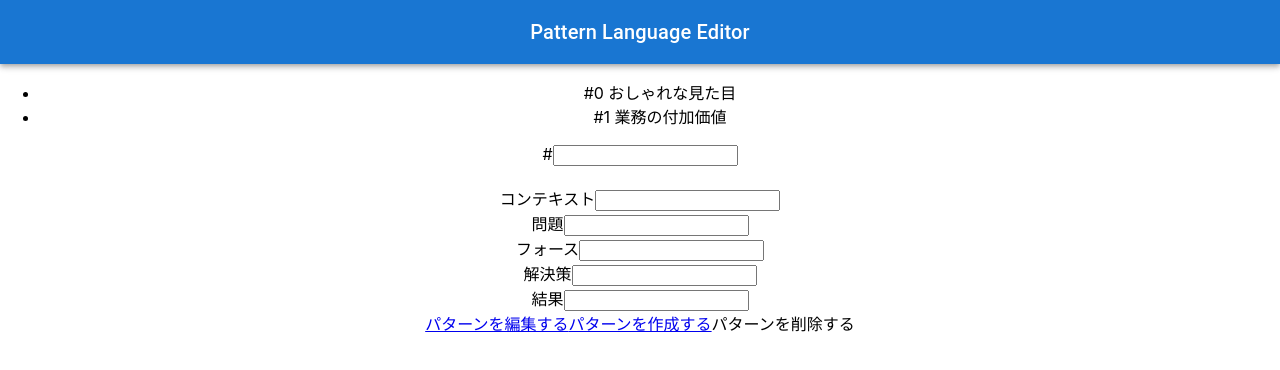
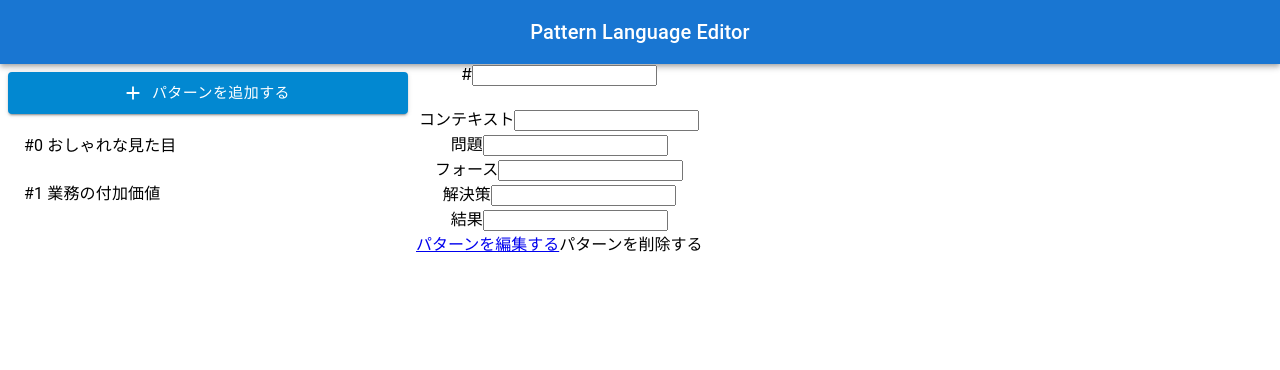
Before and after one commit to msntts/PatternLanguageEditor, a React (Create React App) app in the folder pattern-language-editor-client/: page / in a window 1280 px wide. Shown: the top 370 px of the page. Built offline with nearby package versions, Linux system fonts and the light colour scheme.

Commit message:
パターンリストの見た目改善 (#16)

```diff
--- a/pattern-language-editor-client/src/views/App.tsx
+++ b/pattern-language-editor-client/src/views/App.tsx
@@ -1,24 +1,27 @@
 import React from 'react'
 import { BrowserRouter as Router, Routes, Route } from 'react-router-dom'
+import { Box } from '@mui/material'
 import './App.css'
-import PatternList from './containers/PatternListContainer'
 import PatternView from './containers/PatternViewContainer'
 import PatternEdit from './containers/PatternEditContainer'
 import PatternCreate from './containers/PatternCreateContainer'
-import Header from './components/Header'
+import Header from './components/HeaderComponent'
+import SideBar from './containers/SideBarContainer'
 
 const App = () => {
   return (
     <div className="App">
       <Header />
-      <PatternList />
+      <Box sx={{ display: 'flex' }}>
         <Router>
+          <SideBar />
           <Routes>
             <Route path="/" element={<PatternView />} />
             <Route path="/edit" element={<PatternEdit />} />
             <Route path="/create" element={<PatternCreate />} />
           </Routes>
         </Router>
+      </Box>
     </div>
   )
 }
--- a/pattern-language-editor-client/src/views/components/Header.tsx
+++ /dev/null
@@ -1,20 +0,0 @@
-import * as React from 'react'
-import AppBar from '@mui/material/AppBar'
-import Box from '@mui/material/Box'
-import Toolbar from '@mui/material/Toolbar'
-import Typography from '@mui/material/Typography'
-const Header = () => {
-  return (
-    <Box sx={{ flexGrow: 1 }}>
-      <AppBar position="static">
-        <Toolbar>
-          <Typography variant="h6" component="div" sx={{ flexGrow: 1 }}>
-            Pattern Language Editor
-          </Typography>
-        </Toolbar>
-      </AppBar>
-    </Box>
-  )
-}
-
-export default Header
--- /dev/null
+++ b/pattern-language-editor-client/src/views/components/HeaderComponent.tsx
@@ -0,0 +1,20 @@
+import * as React from 'react'
+import AppBar from '@mui/material/AppBar'
+import Box from '@mui/material/Box'
+import Toolbar from '@mui/material/Toolbar'
+import Typography from '@mui/material/Typography'
+const Header = () => {
+  return (
+    <Box sx={{ flexGrow: 1 }}>
+      <AppBar position="static">
+        <Toolbar>
+          <Typography variant="h6" component="div" sx={{ flexGrow: 1 }}>
+            Pattern Language Editor
+          </Typography>
+        </Toolbar>
+      </AppBar>
+    </Box>
+  )
+}
+
+export default Header
--- a/pattern-language-editor-client/src/views/containers/PatternListContainer.tsx
+++ b/pattern-language-editor-client/src/views/containers/PatternListContainer.tsx
@@ -1,22 +1,29 @@
-import React from 'react'
+import React, { useCallback } from 'react'
 import { useDispatch, useSelector } from 'react-redux'
 import { patternsSelector, select } from '../../state/patterns'
-import { useCallback } from 'react'
+import { List, ListItemButton, ListItemText } from '@mui/material'
 
 const PatternListContainer = () => {
   const patterns = useSelector(patternsSelector)
   const dispatch = useDispatch()
 
-  const onPatternSelected = useCallback((id: number) => dispatch(select(id)), [dispatch])
+  const onPatternSelected = useCallback(
+    (id: number) => {
+      dispatch(select(id))
+    },
+    [dispatch]
+  )
 
   return (
-    <ul>
+    <List>
       {patterns.map((pattern) => (
-        <li key={pattern.name} id={pattern.name} onClick={() => onPatternSelected(pattern.id)}>
-          #{pattern.id} {pattern.name}
-        </li>
+        <ListItemButton key={pattern.id} onClick={() => onPatternSelected(pattern.id)}>
+          <ListItemText sx={{ textOverflow: 'ellipsis', whiteSpace: 'nowrap', overflow: 'hidden' }}>
+            #{pattern.id} {pattern.name}
+          </ListItemText>
+        </ListItemButton>
       ))}
-    </ul>
+    </List>
   )
 }
 
--- a/pattern-language-editor-client/src/views/containers/PatternViewContainer.tsx
+++ b/pattern-language-editor-client/src/views/containers/PatternViewContainer.tsx
@@ -37,7 +37,6 @@ const PatternViewContainer = () => {
         <input type="text" value={selected.result} readOnly={true} />
       </div>
       <Link to="/edit">パターンを編集する</Link>
-      <Link to="/create">パターンを作成する</Link>
       <label
         onClick={() => {
           dispatch(remove(selected.id))
--- /dev/null
+++ b/pattern-language-editor-client/src/views/containers/SideBarContainer.tsx
@@ -0,0 +1,32 @@
+import React from 'react'
+import PatternList from './PatternListContainer'
+import { Link } from 'react-router-dom'
+import { Box, Button } from '@mui/material'
+import AddIcon from '@mui/icons-material/Add'
+
+const SideBarContainer = () => {
+  return (
+    <Box
+      sx={{
+        margin: '8px',
+        minWidth: '400px',
+        maxWidth: '400px',
+      }}
+    >
+      <Button
+        color="info"
+        variant="contained"
+        startIcon={<AddIcon />}
+        component={Link}
+        to="/create"
+        size="large"
+        fullWidth
+      >
+        パターンを追加する
+      </Button>
+      <PatternList />
+    </Box>
+  )
+}
+
+export default SideBarContainer
```
Lines whose indentation alone changed are shown as unchanged.
